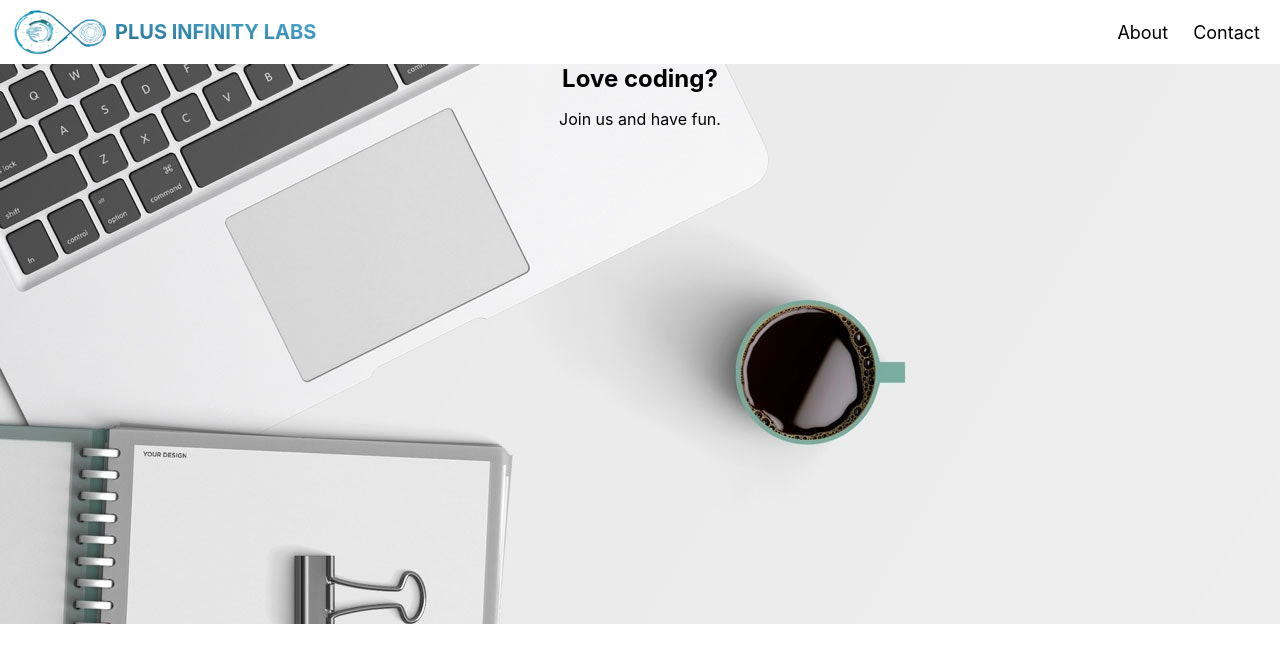
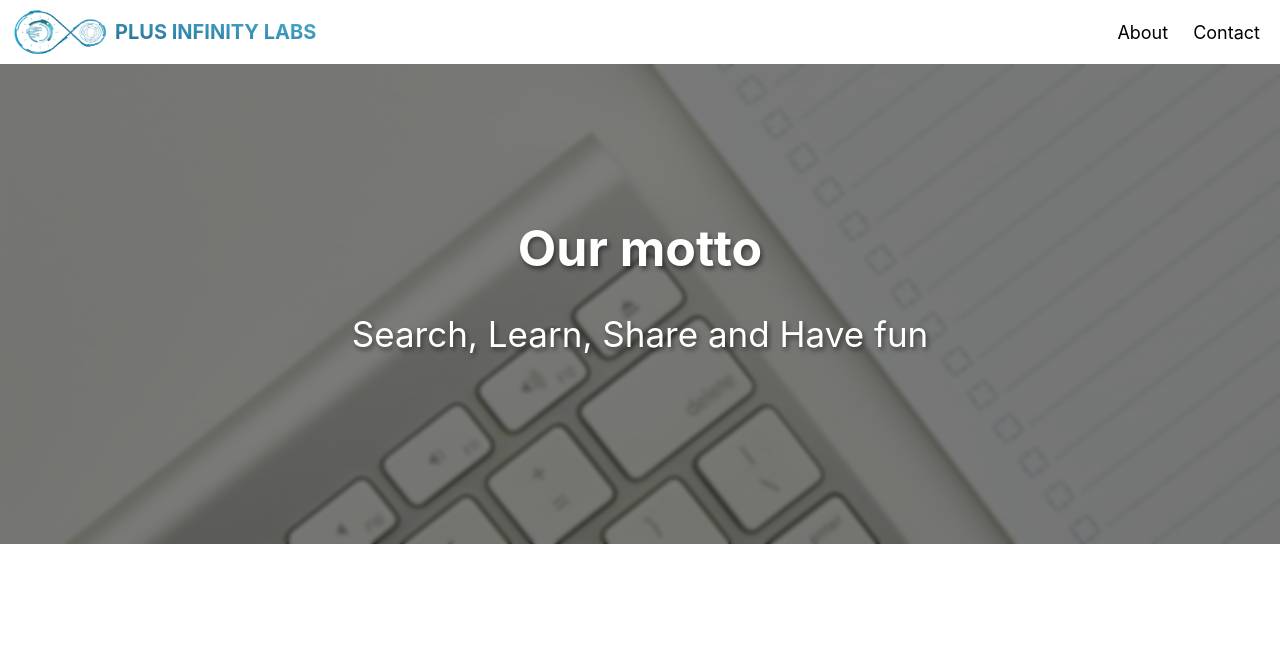
Before and after one commit to GowshikPrabhu/pi-labs-blog, a React (Create React App) app: page / in a window 1280 px wide. Shown: the top 662 px of the page. Built offline with nearby package versions, Linux system fonts and the light colour scheme.

Commit message:
Add bg picture for landing page

```diff
--- a/src/pages/Home/components/Landing.css
+++ b/src/pages/Home/components/Landing.css
@@ -2,6 +2,17 @@
   height: 70vh;
   background-image: url('../../../assets/images/img-1.jpg');
   background-repeat: no-repeat;
+  background-attachment: fixed;
+  background-position: center;
+  background-size: cover;
+  background-blend-mode: overlay;
+}
+
+.blur {
+  background: rgba(0, 0, 0, 0.5);
+  backdrop-filter: blur(2px);
+  height: 70vh;
+  width: 100%;
 }
 
 .center {
@@ -9,7 +20,43 @@
   justify-content: center;
   align-items: center;
   flex-direction: column;
+  height: 100%;
 }
 .center h2 {
   margin: 0;
+  font-size: 30px;
+  color: #ffffff;
+  text-shadow: 2px 3px 5px rgba(0, 0, 0, 0.5);
 }
+
+.center p {
+  font-size: 20px;
+  color: #ffffff;
+  text-shadow: 2px 3px 5px rgba(0, 0, 0, 0.5);
+}
+
+@media only screen and (min-width: 600px) {
+  .parallax,
+  .blur {
+    height: 60vh;
+  }
+  .center h2 {
+    font-size: 40px;
+  }
+  .center p {
+    font-size: 30px;
+  }
+}
+
+@media only screen and (min-width: 768px) {
+  .parallax,
+  .blur {
+    height: 60vh;
+  }
+  .center h2 {
+    font-size: 50px;
+  }
+  .center p {
+    font-size: 35px;
+  }
+}
--- a/src/pages/Home/components/Landing.js
+++ b/src/pages/Home/components/Landing.js
@@ -4,9 +4,11 @@ import './Landing.css';
 const Landing = () => {
   return (
     <div className='parallax'>
-      <div className='center'>
-        <h2>Love coding?</h2>
-        <p>Join us and have fun.</p>
+      <div className='blur'>
+        <div className='center'>
+          <h2>Our motto</h2>
+          <p>Search, Learn, Share and Have fun</p>
+        </div>
       </div>
     </div>
   );
```
Also changed, not shown: src/assets/images/img-1.jpg.
